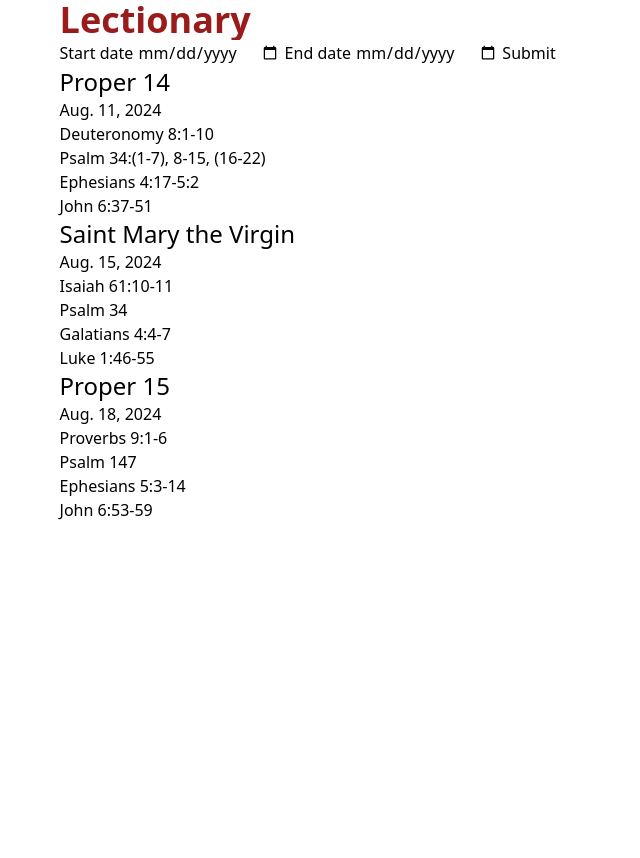
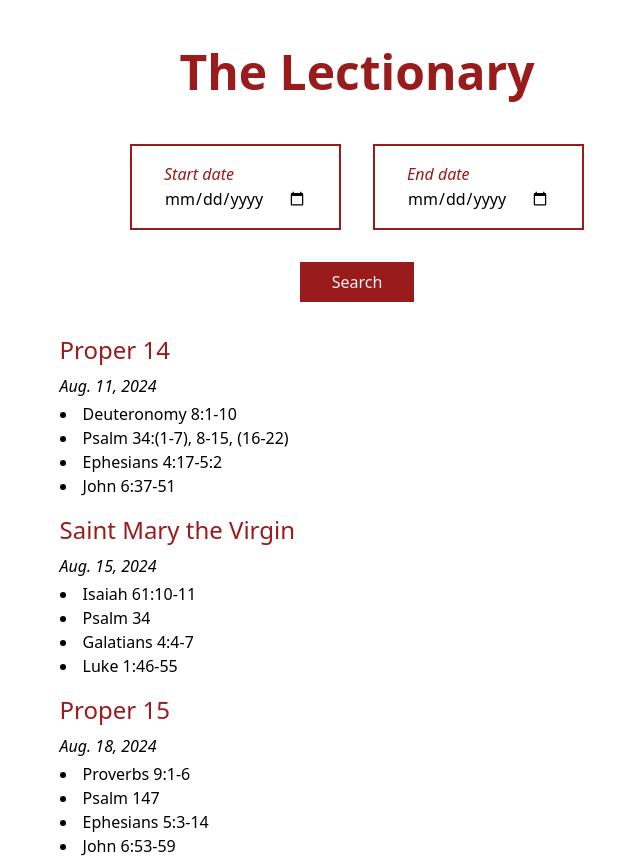
Before and after one commit to wtwingate/lectionary-django, a Django app: page / in a window 1280 px wide. Shown: the whole page, without its empty margins (283-923 px from the left). Before the commit the page ends 520 px from the top, so only its background shows below. Run offline with Django 5.2, Linux system fonts and the light colour scheme; data comes from the database, SQL or seed files in the repository.

Commit message:
Add some basic styling to the homepage

```diff
--- a/lectionary/templates/lectionary/index.html
+++ b/lectionary/templates/lectionary/index.html
@@ -1,28 +1,34 @@
 {% extends "lectionary/base.html" %}
 {% block title %}Lectionary{% endblock %}
 {% block content %}
-    <h1 class="text-4xl font-semibold text-red-800">Lectionary</h1>
-    <form method="GET">
-        <label for="start">Start date</label>
-        <input type="date" id="start" name="start" />
-        <label for="end">End date</label>
-        <input type="date" id="end" name="end" />
-        <button type="submit">Submit</button>
+    <h1 class="m-12 text-5xl text-center font-semibold text-red-800">The Lectionary</h1>
+    <form class="max-w-fit my-8 mx-auto" method="GET">
+	<div class="flex flex-row gap-8 mb-8">
+		<div class="px-8 py-4 border-solid border-2 border-red-800">
+			<label class="block italic text-red-800" for="start">Start date</label>
+			<input type="date" id="start" name="start" />
+		</div>
+		<div class="px-8 py-4 border-solid border-2 border-red-800">
+			<label class="block italic text-red-800" for="end">End date</label>
+			<input type="date" id="end" name="end" />
+		</div>
+	</div>
+        <button class="max-w-fit mx-auto block px-8 py-2 text-neutral-100 bg-red-800" type="submit">Search</button>
     </form>
     {% for item in lectionary %}
         {% if item.day.service is not None %}
-            <h2 class="text-2xl">
+            <h2 class="text-2xl mt-4 mb-2 text-red-800">
                 <a href="{{ item.day.get_absolute_url }}">{{ item.day.name }}: {{ item.day.service }}</a>
             </h2>
         {% else %}
-            <h2 class="text-2xl">
+            <h2 class="text-2xl mt-4 mb-2 text-red-800">
                 <a href="{{ item.day.get_absolute_url }}">{{ item.day.name }}</a>
             </h2>
         {% endif %}
-        <p>{{ item.date }}</p>
+        <p class="italic mb-1">{{ item.date }}</p>
         <ul>
             {% for lesson in item.day.lesson_set.all %}
-                <li>{{ lesson.reference }}</li>
+                <li class="list-disc list-inside">{{ lesson.reference }}</li>
             {% endfor %}
         </ul>
     {% endfor %}
--- a/static/src/output.css
+++ b/static/src/output.css
@@ -558,17 +558,142 @@ video {
   position: static;
 }
 
+.m-8 {
+  margin: 2rem;
+}
+
+.m-12 {
+  margin: 3rem;
+}
+
 .mx-auto {
   margin-left: auto;
   margin-right: auto;
+}
+
+.my-8 {
+  margin-top: 2rem;
+  margin-bottom: 2rem;
+}
+
+.my-4 {
+  margin-top: 1rem;
+  margin-bottom: 1rem;
+}
+
+.mt-4 {
+  margin-top: 1rem;
+}
+
+.mb-2 {
+  margin-bottom: 0.5rem;
+}
+
+.mb-4 {
+  margin-bottom: 1rem;
+}
+
+.mb-1 {
+  margin-bottom: 0.25rem;
+}
+
+.mb-8 {
+  margin-bottom: 2rem;
 }
 
 .block {
   display: block;
 }
 
+.flex {
+  display: flex;
+}
+
+.list-item {
+  display: list-item;
+}
+
 .max-w-prose {
   max-width: 65ch;
+}
+
+.max-w-fit {
+  max-width: -moz-fit-content;
+  max-width: fit-content;
+}
+
+.max-w-full {
+  max-width: 100%;
+}
+
+.cursor-pointer {
+  cursor: pointer;
+}
+
+.list-inside {
+  list-style-position: inside;
+}
+
+.list-disc {
+  list-style-type: disc;
+}
+
+.flex-row {
+  flex-direction: row;
+}
+
+.flex-col {
+  flex-direction: column;
+}
+
+.gap-4 {
+  gap: 1rem;
+}
+
+.gap-8 {
+  gap: 2rem;
+}
+
+.border-2 {
+  border-width: 2px;
+}
+
+.border-solid {
+  border-style: solid;
+}
+
+.border-red-800 {
+  --tw-border-opacity: 1;
+  border-color: rgb(153 27 27 / var(--tw-border-opacity));
+}
+
+.bg-red-800 {
+  --tw-bg-opacity: 1;
+  background-color: rgb(153 27 27 / var(--tw-bg-opacity));
+}
+
+.px-8 {
+  padding-left: 2rem;
+  padding-right: 2rem;
+}
+
+.py-4 {
+  padding-top: 1rem;
+  padding-bottom: 1rem;
+}
+
+.px-4 {
+  padding-left: 1rem;
+  padding-right: 1rem;
+}
+
+.py-2 {
+  padding-top: 0.5rem;
+  padding-bottom: 0.5rem;
+}
+
+.text-center {
+  text-align: center;
 }
 
 .text-2xl {
@@ -581,8 +706,32 @@ video {
   line-height: 2.5rem;
 }
 
+.text-6xl {
+  font-size: 3.75rem;
+  line-height: 1;
+}
+
+.text-5xl {
+  font-size: 3rem;
+  line-height: 1;
+}
+
+.text-xl {
+  font-size: 1.25rem;
+  line-height: 1.75rem;
+}
+
+.text-3xl {
+  font-size: 1.875rem;
+  line-height: 2.25rem;
+}
+
 .font-semibold {
   font-weight: 600;
+}
+
+.italic {
+  font-style: italic;
 }
 
 .text-red-800 {
@@ -590,6 +739,11 @@ video {
   color: rgb(153 27 27 / var(--tw-text-opacity));
 }
 
+.text-neutral-100 {
+  --tw-text-opacity: 1;
+  color: rgb(245 245 245 / var(--tw-text-opacity));
+}
+
 .scripture p {
   margin-top: 0.5rem;
   margin-bottom: 0.5rem;
```
